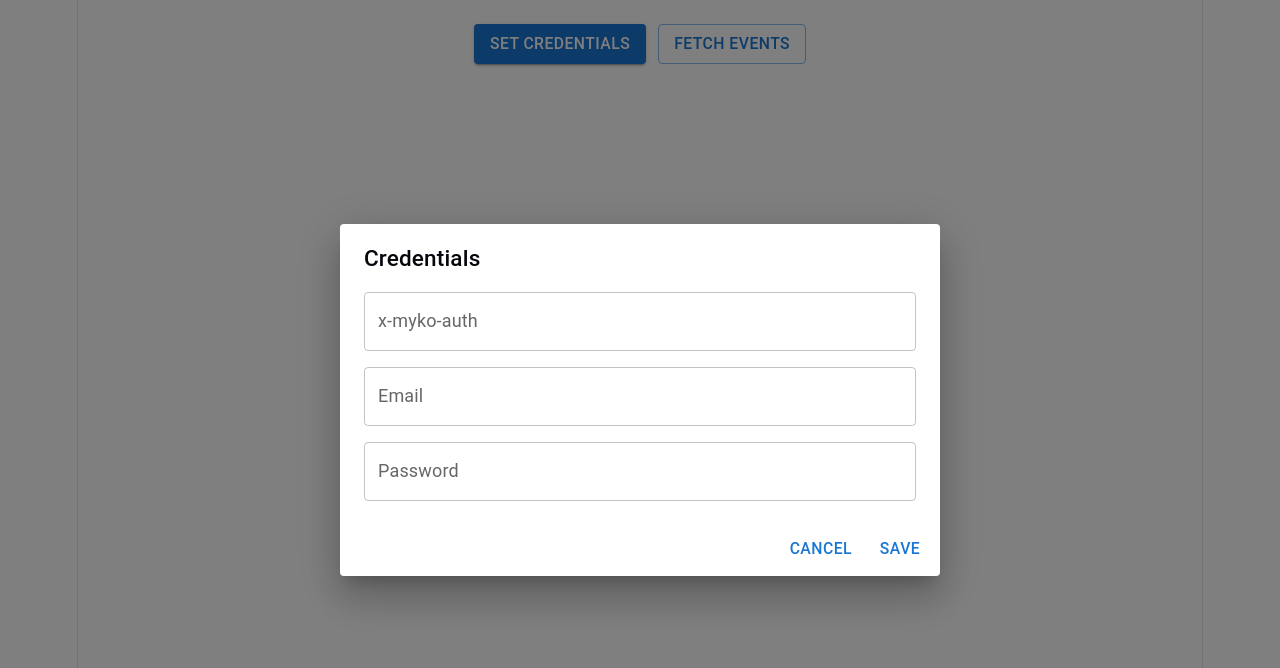
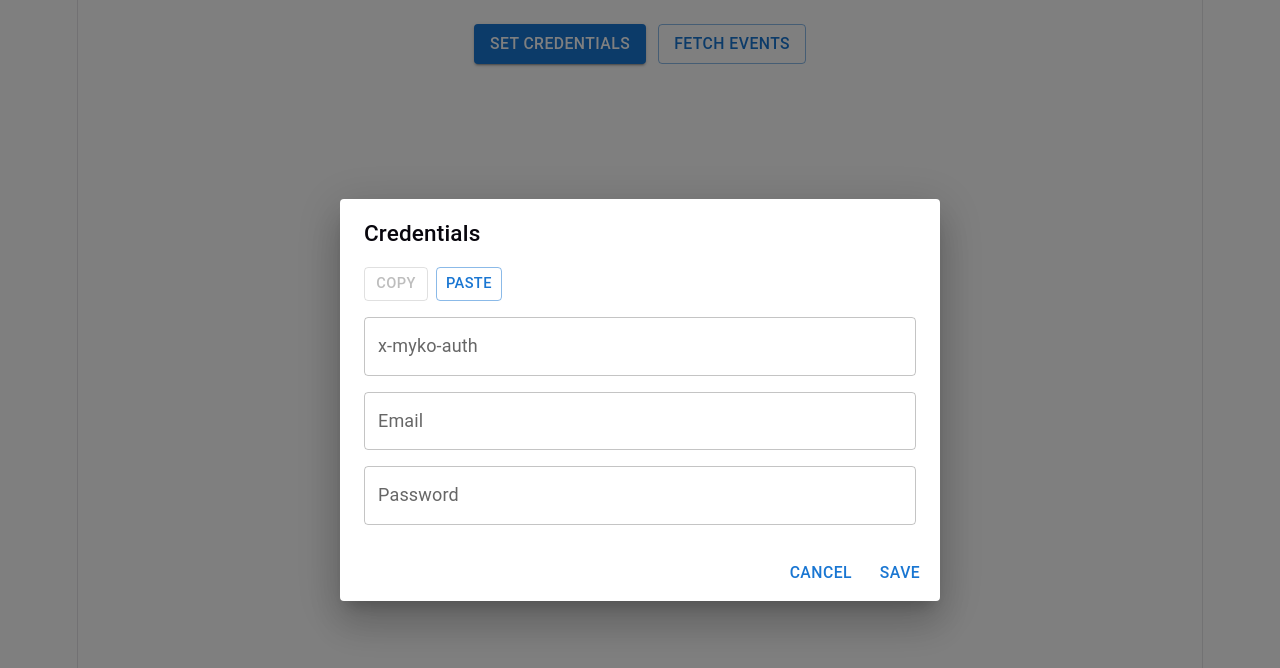
Before and after one commit to mgurov/mypadel, a React (Vite) app: page / in a window 1280 px wide. Both pictures are taken after a click on the button "SET CREDENTIALS". Shown: the top 668 px of the page. Built offline with nearby package versions, Linux system fonts and the light colour scheme.

Commit message:
Add copy/paste credentials to credentials dialog

```diff
--- a/src/components/CredentialsButton.tsx
+++ b/src/components/CredentialsButton.tsx
@@ -5,11 +5,19 @@ import Dialog from '@mui/material/Dialog'
 import DialogTitle from '@mui/material/DialogTitle'
 import DialogContent from '@mui/material/DialogContent'
 import DialogActions from '@mui/material/DialogActions'
+import Alert from '@mui/material/Alert'
+import Box from '@mui/material/Box'
 
 export interface Credentials {
   authKey: string
   email: string
   password: string
+}
+
+const FIELD_LABELS: Record<keyof Credentials, string> = {
+  authKey: 'x-myko-auth',
+  email: 'email',
+  password: 'password',
 }
 
 interface CredentialsButtonProps {
@@ -24,19 +32,75 @@ export function CredentialsButton({ authKey, email, password, onSave }: Credenti
   const [draftAuthKey, setDraftAuthKey] = useState(authKey)
   const [draftEmail, setDraftEmail] = useState(email)
   const [draftPassword, setDraftPassword] = useState(password)
+  const [pasteError, setPasteError] = useState<string | null>(null)
+  const [pasteWarning, setPasteWarning] = useState<string | null>(null)
 
   const complete = authKey !== '' && email !== '' && password !== ''
+  const anyValueSet = draftAuthKey !== '' || draftEmail !== '' || draftPassword !== ''
 
   const openDialog = () => {
     setDraftAuthKey(authKey)
     setDraftEmail(email)
     setDraftPassword(password)
+    setPasteError(null)
+    setPasteWarning(null)
     setOpen(true)
   }
 
   const save = () => {
     onSave({ authKey: draftAuthKey, email: draftEmail, password: draftPassword })
     setOpen(false)
+  }
+
+  const copyCredentials = async () => {
+    await navigator.clipboard.writeText(
+      JSON.stringify({ authKey: draftAuthKey, email: draftEmail, password: draftPassword }),
+    )
+  }
+
+  const pasteCredentials = async () => {
+    setPasteError(null)
+    setPasteWarning(null)
+    let text: string
+    try {
+      text = await navigator.clipboard.readText()
+    } catch {
+      setPasteError('Could not read the clipboard.')
+      return
+    }
+    let parsed: unknown
+    try {
+      parsed = JSON.parse(text)
+    } catch {
+      setPasteError('Clipboard does not contain valid JSON.')
+      return
+    }
+    if (typeof parsed !== 'object' || parsed === null || Array.isArray(parsed)) {
+      setPasteError('Clipboard JSON does not contain any credential fields.')
+      return
+    }
+    const obj = parsed as Record<string, unknown>
+    const fields: [keyof Credentials, (value: string) => void][] = [
+      ['authKey', setDraftAuthKey],
+      ['email', setDraftEmail],
+      ['password', setDraftPassword],
+    ]
+    if (!fields.some(([key]) => key in obj)) {
+      setPasteError('Clipboard JSON does not contain any credential fields.')
+      return
+    }
+    const missing: string[] = []
+    for (const [key, setter] of fields) {
+      const value = obj[key]
+      if (typeof value === 'string' && value !== '') {
+        setter(value)
+      } else {
+        missing.push(FIELD_LABELS[key])
+      }
+    }
+    if (missing.length > 0) {
+      setPasteWarning(`Missing credential fields: ${missing.join(', ')}. Previous values kept.`)
+    }
   }
 
   return (
@@ -50,6 +114,20 @@ export function CredentialsButton({ authKey, email, password, onSave }: Credenti
       <Dialog open={open} onClose={() => setOpen(false)}>
         <DialogTitle>Credentials</DialogTitle>
         <DialogContent>
+          <Box sx={{ display: 'flex', gap: 1, mb: 2 }}>
+            <Button size="small" variant="outlined" onClick={copyCredentials} disabled={!anyValueSet}>
+              Copy
+            </Button>
+            <Button size="small" variant="outlined" onClick={pasteCredentials}>
+              Paste
+            </Button>
+          </Box>
+          {pasteError && (
+            <Alert severity="error" sx={{ mb: 2 }}>{pasteError}</Alert>
+          )}
+          {pasteWarning && (
+            <Alert severity="warning" sx={{ mb: 2 }}>{pasteWarning}</Alert>
+          )}
           <TextField
             autoFocus
             fullWidth
```
Also changed, not shown: 1 other file (tests, documents, lock files or other folders).
